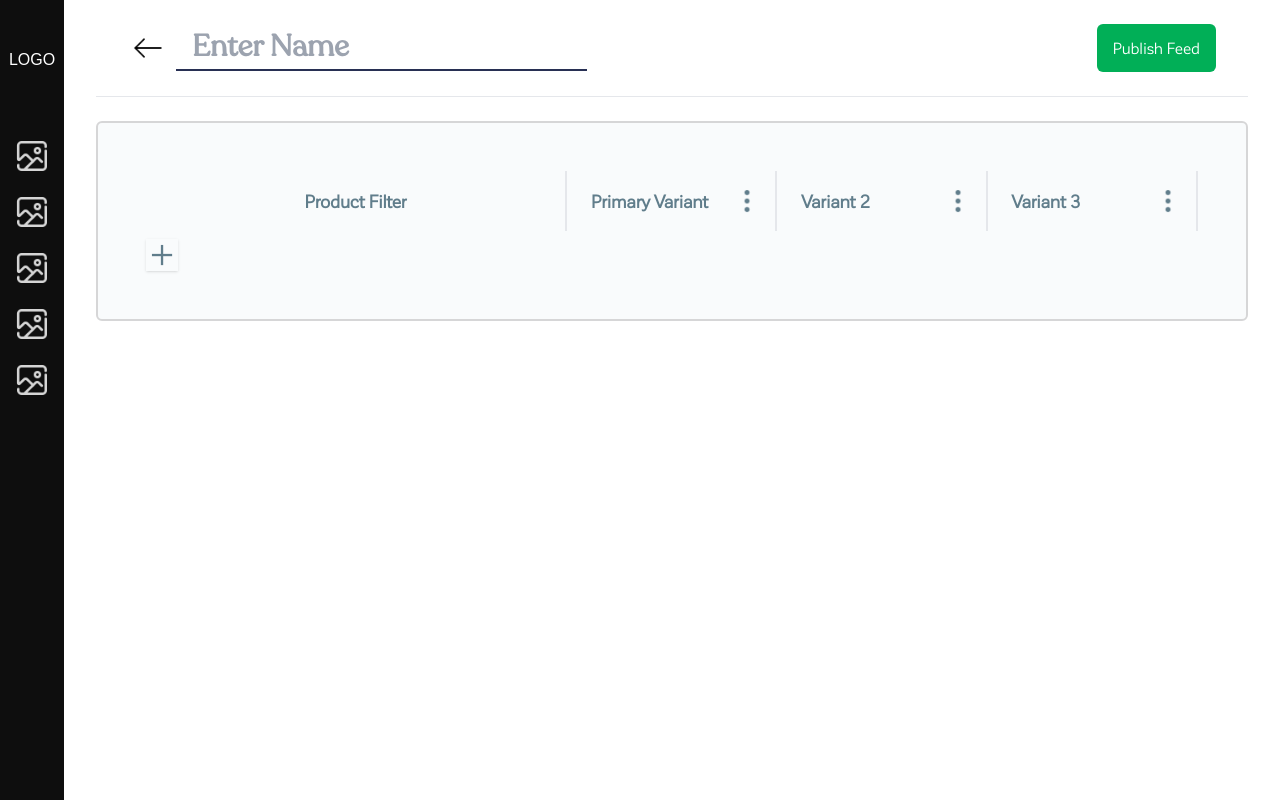
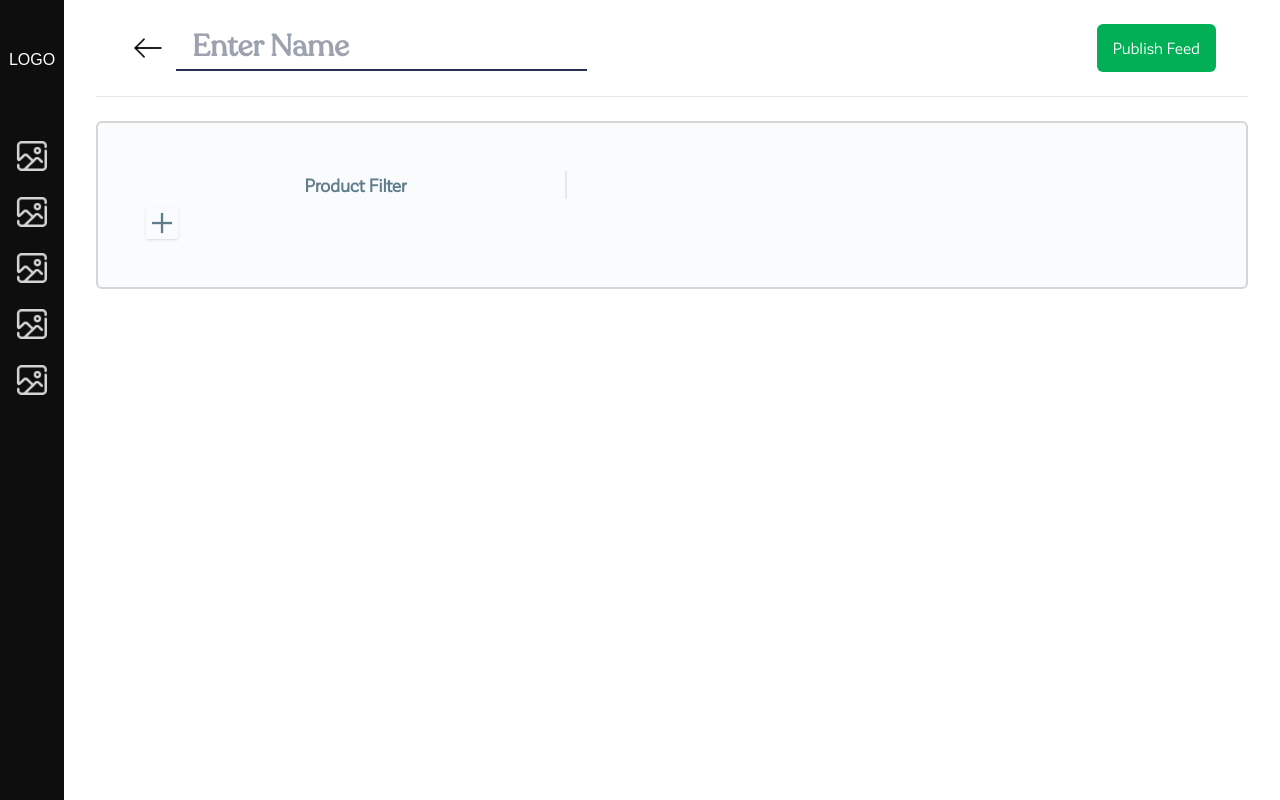
Before and after one commit to Giriraj-Roy/retainIQ, a Next.js app: page / in a window 1280 px wide. Built offline with nearby package versions, Linux system fonts and the light colour scheme.

Commit message:
insert image

```diff
--- a/src/app/components/ListHead.tsx
+++ b/src/app/components/ListHead.tsx
@@ -26,8 +26,7 @@ const ListHead = () => {
         </div>
         <div className='w-[60%] overflow-scroll flex '>
             {
-                // listItems?.variants?.length > 0 &&
-                [1,2,3,4]?.map((ele, index)=>{
+                arr?.map((ele, index)=>{
                     return(
                         <div className='w-[33.33%] py-4 flex flex-shrink-0 justify-between items-center border-r-2'>
                             <span className='font-Corporative text-lg text-[#607d8b] font-semibold  ml-6'>
@@ -40,9 +39,7 @@ const ListHead = () => {
                         </div>
 
                     )
-
                 })
-
             }
         </div>
 
```
